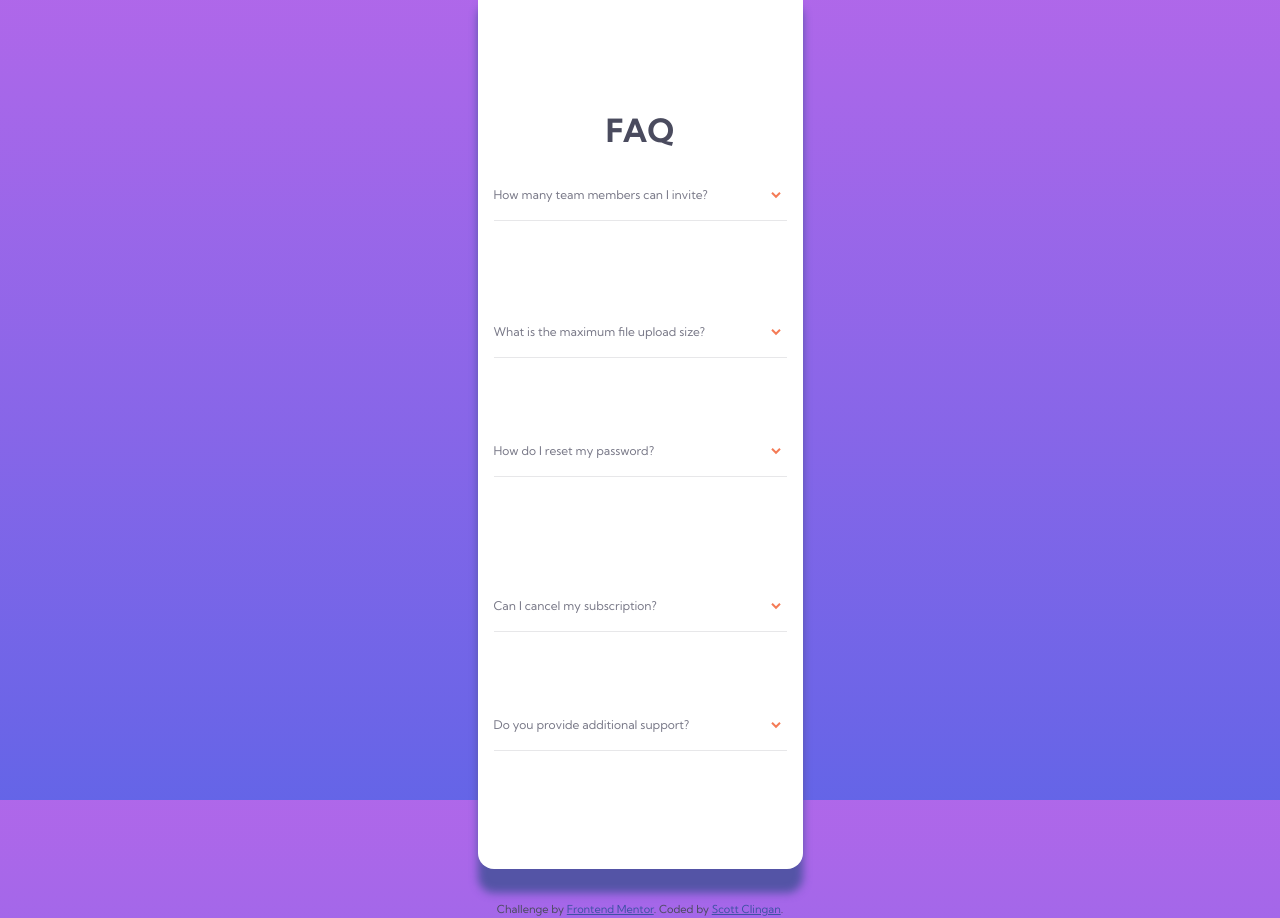
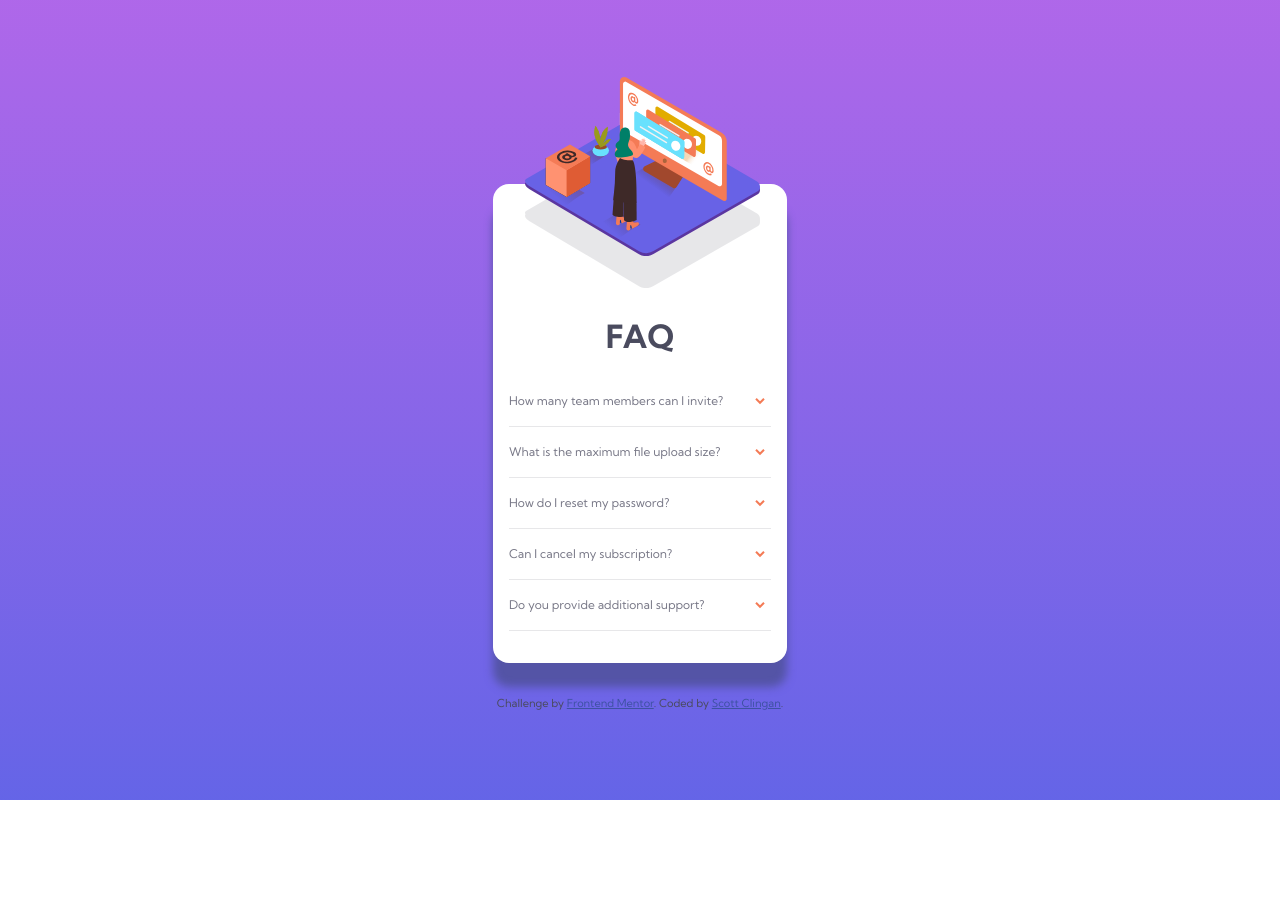
Before and after one commit to sclingan/faq-accordion, a React (Vite) app: page / in a window 1280 px wide. After the commit the page ends 800 px from the top, so only its background shows below. Built offline with nearby package versions, Linux system fonts and the light colour scheme.

Commit message:
Adding Javascript for accordion

```diff
--- a/src/App.css
+++ b/src/App.css
@@ -61,12 +61,11 @@ p, h1, h2, h3, h4, h5, h6 {
    check background img
    adjust padding-top on body before deploy
    add drop shadow on logo image
-   research to see if all questions should be in a ul
 */
 
 body {
-  /* background-image: url('/public/bg-pattern-mobile.svg'); */
-  /* background-repeat: no-repeat;  */
+  background-image: url('/public/bg-pattern-mobile.svg');
+  background-repeat: no-repeat;
   background-image: linear-gradient(hsl(273, 75%, 66%), hsl(240, 73%, 65%));
   font-family: var(--ff);
   font-size: var(--fs);
@@ -79,32 +78,27 @@ body {
 
 .div__card {
   background-color: white;
-  /* min-width: 20.3125rem; */
-  max-width: 20.3125rem;
+  max-width: 21rem;
   border-radius: 1rem;
   padding-inline: 1rem;
   position: relative;
   padding-bottom: 2rem;
-  box-shadow: 0 1.5rem .5rem hsl(240, 33%, 49%);/*fix color */
+  box-shadow: 0 1.5rem .5rem hsl(240, 33%, 49%);/*fix color*/
 }
 
 .img__logo {
   position: absolute;
-  top: -7.3rem;
-  right: 2rem;
-  /* max-width: 50%; */
-  max-width: 10%;
-  filter: drop-shadow( 0 2rem #ececec);
+  top: -6.7rem;
+  right: 1.7rem;
+  max-width: 80%;
+  filter: drop-shadow(0 2rem var(--dividers-gray-blue));
 }
 
 h1 {
   color: var(--text-dark-gray);
-  /* padding-top: 5rem; */
   padding-top: 8rem;
-  /* padding-bottom: 2rem; */
   padding-bottom: 1rem;
   text-align: center;
-  /* padding-left: 2rem; */
   font-size: 2rem;
 }
 
@@ -116,6 +110,7 @@ ul {
   text-align: left;
   padding: 0;
   margin: 0;
+  position: relative;
 }
 
 li {
@@ -153,7 +148,8 @@ li {
 }
 
 .div__card_answer {
-  visibility: hidden;
+  position: absolute;
+  top: -100rem;
   padding-block: 1rem;
   text-align: left;
 }
--- a/src/accordion.js
+++ b/src/accordion.js
@@ -2,3 +2,6 @@
 // let ans = document.getElementById('answer_1');
 
 // ans.style.display = 'inline';
+
+
+// document.getElementById('answer_2').style.position = 'relative';
--- a/src/card.tsx
+++ b/src/card.tsx
@@ -18,7 +18,7 @@ function Card() {
                 </li>
                 <button className="btn__accordion" aria-expanded='false'><img src={arrow_icon} alt="" id='icon_2'></img></button>
                 <li>
-                    <div className='div__card_answer'>
+                    <div className='div__card_answer' id="answer_1">
                         <p>You can invite up to 2 additional users on the Free plan. There is no limit on team members for the Premium plan.</p>
                     </div>
                 </li>
@@ -29,7 +29,7 @@ function Card() {
                 </li>
                 <button className="btn__accordion" aria-expanded='false'><img src={arrow_icon} alt="" id='icon_2'></img></button>
                 <li>
-                    <div className='div__card_answer'>
+                    <div className='div__card_answer' id='answer_2'>
                         <p>No more than 2GB. All files in your account must fit your allotted storage space.</p>
                     </div>
                 </li>
@@ -40,7 +40,7 @@ function Card() {
                 </li>
                 <button className="btn__accordion" aria-expanded='false'><img src={arrow_icon} alt="" id='icon_2'></img></button>
                 <li>
-                    <div className='div__card_answer'>
+                    <div className='div__card_answer' id='answer_3'>
                         <p>Click “Forgot password” from the login page or “Change password” from your profile page. A reset link will be emailed to you.</p>
                     </div>
                 </li>
@@ -51,7 +51,7 @@ function Card() {
                 </li>
                 <button className="btn__accordion" aria-expanded='false'><img src={arrow_icon} alt="" id='icon_2'></img></button>
                 <li>
-                    <div className='div__card_answer'>
+                    <div className='div__card_answer' id='answer_4'>
                         <p>Yes! Send us a message and we’ll process your request no questions asked.</p>
                     </div>
                 </li>
@@ -62,7 +62,7 @@ function Card() {
                 </li>
                 <button className="btn__accordion" aria-expanded='false'><img src={arrow_icon} alt="" id='icon_2'></img></button>
                 <li>
-                    <div className='div__card_answer'>
+                    <div className='div__card_answer' id='answer_5'>
                         <p>Chat and email support is available 24/7. Phone lines are open during normal business hours.</p>
                     </div>
                 </li>
```
